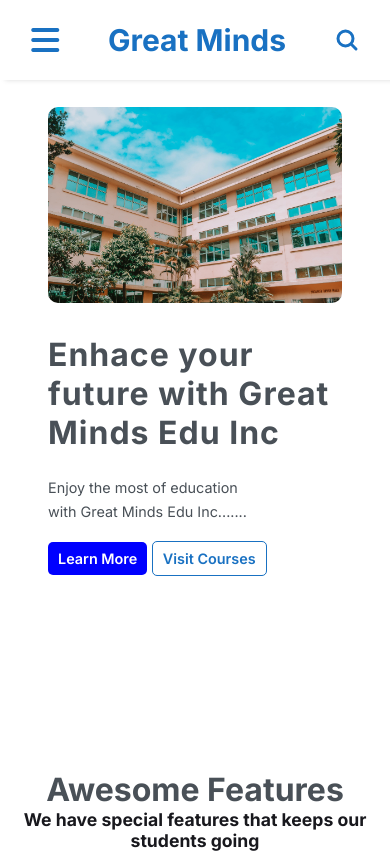
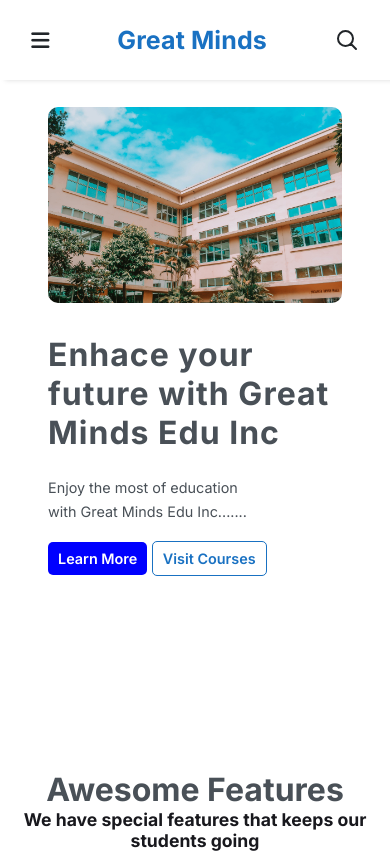
Before and after one commit to Jefest1/jefest1.github.io, a plain HTML site: page greaterminds/index.html in a window 390 px wide. Shown: the top 854 px of the page. Drawn offline with Linux system fonts and the light colour scheme.

Commit message:
working on styling

```diff
--- a/greaterminds/index.css
+++ b/greaterminds/index.css
@@ -6,7 +6,7 @@
 
 body {
     font-family: 'Inter', sans-serif;
-    color: #495057;
+    color: #212529;
 }
 
 
@@ -801,7 +801,12 @@ footer .copyright .social i:hover {
     }
     #burger {
         display: initial;
-        font-size: 2rem;
+        font-size: 1.3rem;
+        color: #212529;
+    }
+    .search-icon {
+        display: initial;
+        stroke: #212529;
     }
     nav .burger-buttons {
         display: flex;
@@ -866,12 +871,15 @@ footer .copyright .social i:hover {
     nav {
         height: 80px;
     }
+    nav .logo {
+        letter-spacing: 0.1px;
+        font-size: 25px;
+    }
     .Navigation .search {
         display: none;
     }
     .search-icon {
         display: initial;
-        font-weight: 700;
     }
     /* nav .burger-buttons {
         display: flex;
@@ -913,7 +921,8 @@ footer .copyright .social i:hover {
         flex-direction: column;
     }
     #course .course-base {
-        grid-template-columns: repeat(2, 1fr);
+        display: flex;
+        flex-direction: column;
     }
     #course .course-box img {
         width: 100%;
--- a/greaterminds/index.html
+++ b/greaterminds/index.html
@@ -20,7 +20,7 @@
     <!--Navigation bar-->
     <header>
         <nav>
-            <svg xmlns="http://www.w3.org/2000/svg" fill="none" viewBox="0 0 24 24" stroke-width="3" stroke="currentColor" class="search-icon">
+            <svg xmlns="http://www.w3.org/2000/svg" fill="none" viewBox="0 0 24 24" stroke-width="2" stroke="currentColor" class="search-icon">
                 <path stroke-linecap="round" stroke-linejoin="round" d="M21 21l-5.197-5.197m0 0A7.5 7.5 0 105.196 5.196a7.5 7.5 0 0010.607 10.607z" />
               </svg>
 
```
